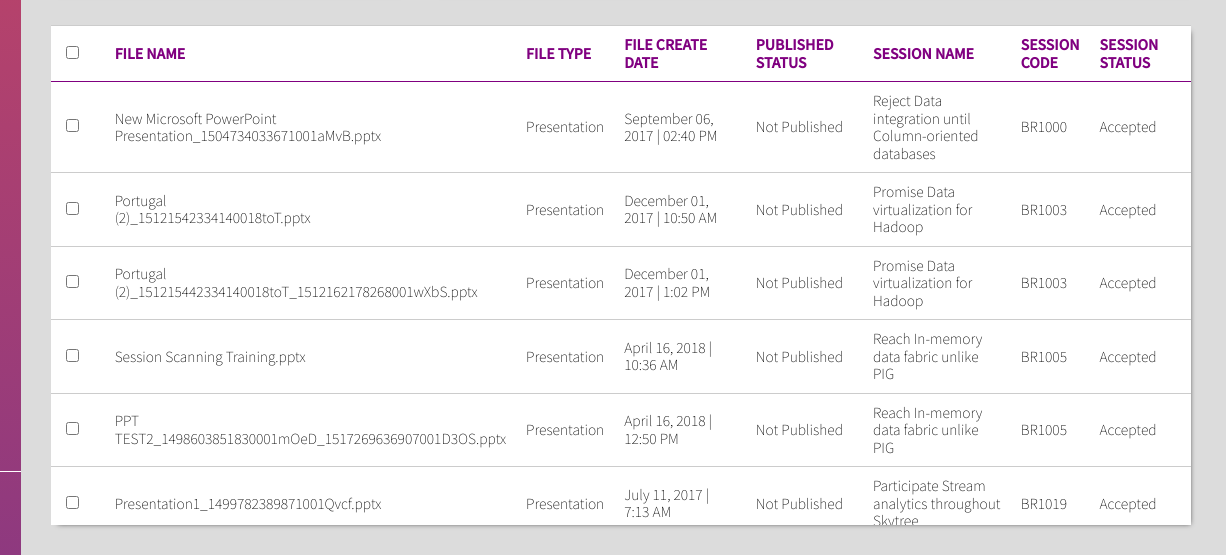
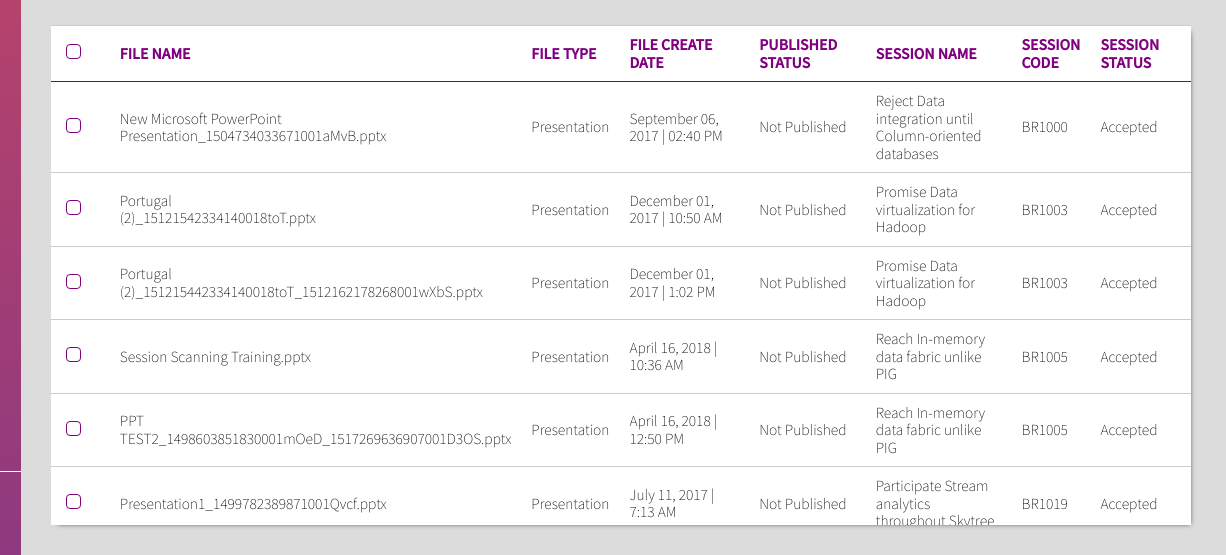
Before and after one commit to jamesdesigns/rf-site, a plain HTML site: page index.html in a window 1280 px wide. Shown: the part 360-915 px from the top of the page, 54-1280 px from the left. Drawn offline with Linux system fonts and the light colour scheme.

Commit message:
Add the custom styling for the checkbox

```diff
--- a/index.html
+++ b/index.html
@@ -106,7 +106,11 @@
       <table>
         <thead>
           <tr class="main-header">
-            <th class="col-1-purple"><input type="checkbox" id="allItems" name="allItems" value="allItems">
+            <th class="col-1-purple">
+              <label class="checkbox">
+                <input type="checkbox" id="allItems" name="allItems" value="allItems">
+                <span></span>
+              </label>
               <th class="col-2">FILE NAME</th>
               <th class="col-3">FILE TYPE</th>
               <th class="col-4">FILE CREATE DATE</th>
@@ -119,7 +123,11 @@
         </thead>
         <tbody class="font-weight-100">
           <tr>
-            <th class="col-1"><input class="find-sessions" type="checkbox" id="allItems" name="allItems" value="allItems">
+            <th class="col-1">
+              <label class="checkbox">
+                <input type="checkbox" id="allItems" name="allItems" value="allItems">
+                <span></span>
+              </label>
               <td>New Microsoft PowerPoint<br />Presentation_1504734033671001aMvB.pptx</td>
               <td>Presentation</td>
               <td>September 06, 2017 | 02:40 PM</td>
@@ -130,7 +138,11 @@
             </th>
           </tr>
           <tr>
-            <th class="col-1"><input type="checkbox" id="allItems" name="allItems" value="allItems">
+            <th class="col-1">
+              <label class="checkbox">
+                <input type="checkbox" id="allItems" name="allItems" value="allItems">
+                <span></span>
+              </label>
               <td>Portugal<br />(2)_15121542334140018toT.pptx</td>
               <td>Presentation</td>
               <td>December 01, 2017 | 10:50 AM</td>
@@ -141,7 +153,11 @@
             </th>
           </tr>
           <tr>
-            <th class="col-1"><input type="checkbox" id="allItems" name="allItems" value="allItems">
+            <th class="col-1">
+              <label class="checkbox">
+                <input type="checkbox" id="allItems" name="allItems" value="allItems">
+                <span></span>
+              </label>
               <td>Portugal<br />(2)_151215442334140018toT_1512162178268001wXbS.pptx</td>
               <td>Presentation</td>
               <td>December 01, 2017 | 1:02 PM</td>
@@ -152,7 +168,11 @@
             </th>
           </tr>
           <tr>
-            <th class="col-1"><input type="checkbox" id="allItems" name="allItems" value="allItems">
+            <th class="col-1">
+              <label class="checkbox">
+                <input type="checkbox" id="allItems" name="allItems" value="allItems">
+                <span></span>
+              </label>
               <td>Session Scanning Training.pptx</td>
               <td>Presentation</td>
               <td>April 16, 2018 | 10:36 AM</td>
@@ -163,7 +183,11 @@
             </th>
           </tr>
           <tr>
-            <th class="col-1"><input type="checkbox" id="allItems" name="allItems" value="allItems">
+            <th class="col-1">
+              <label class="checkbox">
+                <input type="checkbox" id="allItems" name="allItems" value="allItems">
+                <span></span>
+              </label>
               <td>PPT<br />TEST2_1498603851830001mOeD_1517269636907001D3OS.pptx</td>
               <td>Presentation</td>
               <td>April 16, 2018 | 12:50 PM</td>
@@ -174,7 +198,11 @@
             </th>
           </tr>
           <tr>
-            <th class="col-1"><input type="checkbox" id="allItems" name="allItems" value="allItems">
+            <th class="col-1">
+              <label class="checkbox">
+                <input type="checkbox" id="allItems" name="allItems" value="allItems">
+                <span></span>
+              </label>
               <td>Presentation1_1499782389871001Qvcf.pptx</td>
               <td>Presentation</td>
               <td>July 11, 2017 | 7:13 AM</td>
@@ -185,7 +213,11 @@
             </th>
           </tr>
           <tr>
-            <th class="col-end"><input type="checkbox" id="allItems" name="allItems" value="allItems">
+            <th class="col-end">
+              <label class="checkbox">
+                <input type="checkbox" id="allItems" name="allItems" value="allItems">
+                <span></span>
+              </label>
               <td>Sweet Preso.pptx</td>
               <td>Presentation</td>
               <td>November 13, 2017 | 2:59 PM</td>
--- a/styles.scss
+++ b/styles.scss
@@ -46,7 +46,7 @@
 
 .task-flex {
   float: right;
-  padding-right: 20px;
+  padding-right: 15px;
   margin-top: -10px;
   color: purple;
   font-size: 16px
@@ -237,11 +237,56 @@ section {
   -webkit-box-shadow: 3px 3px 5px -4px rgba(0,0,0,0.75);
   -moz-box-shadow: 3px 3px 5px -4px rgba(0,0,0,0.75);
 
+  /* Custom styling the checkbox */
+  .checkbox {
+    display: inline-flex;
+    cursor: pointer;
+    position: relative;
+  }
+
+  .checkbox > span {
+    color: purple;
+    padding: 0.5rem 0.25rem;
+  }
+
+  .checkbox > input {
+    height: 15px;
+    width: 15px;
+    -webkit-appearance: none;
+    -moz-appearance: none;
+    -o-appearance: none;
+    appearance: none;
+    border: 1px solid purple;
+    border-radius: 4px;
+    outline: none;
+    transition-duration: 0.3s;
+    cursor: pointer;
+    }
+
+  .checkbox > input:checked {
+    border: 1px solid purple;
+    background-color: purple;
+  }
+
+  .checkbox > input:checked + span::before {
+    content: '\2713';
+    display: block;
+    text-align: center;
+    color: white;
+    position: absolute;
+    left: 0.2rem;
+    top: -0.1rem
+  }
+
+  .checkbox > input:active {
+    border: 2px solid #34495E;
+  }
 
 
   table {
     width: 100%;
     border-collapse: collapse;
+    border-spacing: 0;
     font-size: 14px;
 
     th {
```
Also changed, not shown: styles.css, 1 other file.
